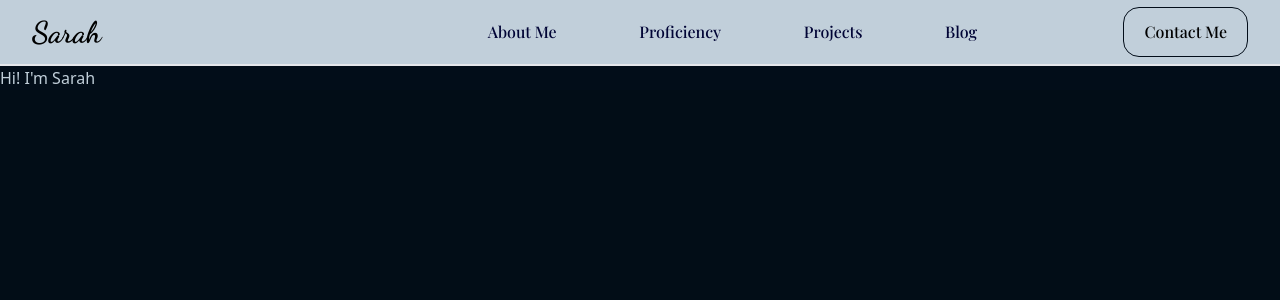
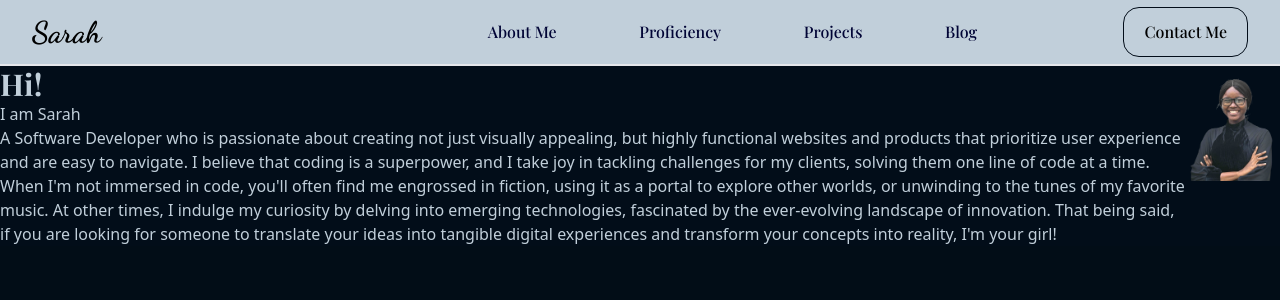
Before and after one commit to Sarah-Obarhoro/Sarah-Obarhoro-portfolio, a React (Vite) app: page / in a window 1280 px wide. Shown: the top 300 px of the page. Built offline with nearby package versions, Linux system fonts and the light colour scheme; a web font is replaced by a local one.

Commit message:
Updated About Section

```diff
--- a/src/components/About.jsx
+++ b/src/components/About.jsx
@@ -1,8 +1,29 @@
+import Image from '../assets/images/Sarah.png'
+
 const About = () => {
   return (
-    <div className="bg-black">
-      <h1 className="text-blue">Hi! I{`'`}m Sarah</h1>
-      <p></p>
+    <div className="bg-black flex">
+      <div>
+        <h1 className="text-blue font-playFair font-bold text-3xl">Hi!</h1>
+        <h2 className="text-blue">I am Sarah</h2>
+        <p className="text-blue">
+          A Software Developer who is passionate about creating not just
+          visually appealing, but highly functional websites and products that
+          prioritize user experience and are easy to navigate. I believe that
+          coding is a superpower, and I take joy in tackling challenges for my
+          clients, solving them one line of code at a time. When I{`'`}m not
+          immersed in code, you{`'`}ll often find me engrossed in fiction, using
+          it as a portal to explore other worlds, or unwinding to the tunes of
+          my favorite music. At other times, I indulge my curiosity by delving
+          into emerging technologies, fascinated by the ever-evolving landscape
+          of innovation. That being said, if you are looking for someone to
+          translate your ideas into tangible digital experiences and transform
+          your concepts into reality, I{`'`}m your girl!
+        </p>
+      </div>
+      <div>
+        <img src={Image} alt="Sarah {`'`}s Image" />
+      </div>
     </div>
   );
 }
```
Also changed, not shown: src/assets/images/Sarah Oghenenyerovwo Obarhoro..jpg (deleted), src/assets/images/Sarah.png (added).
